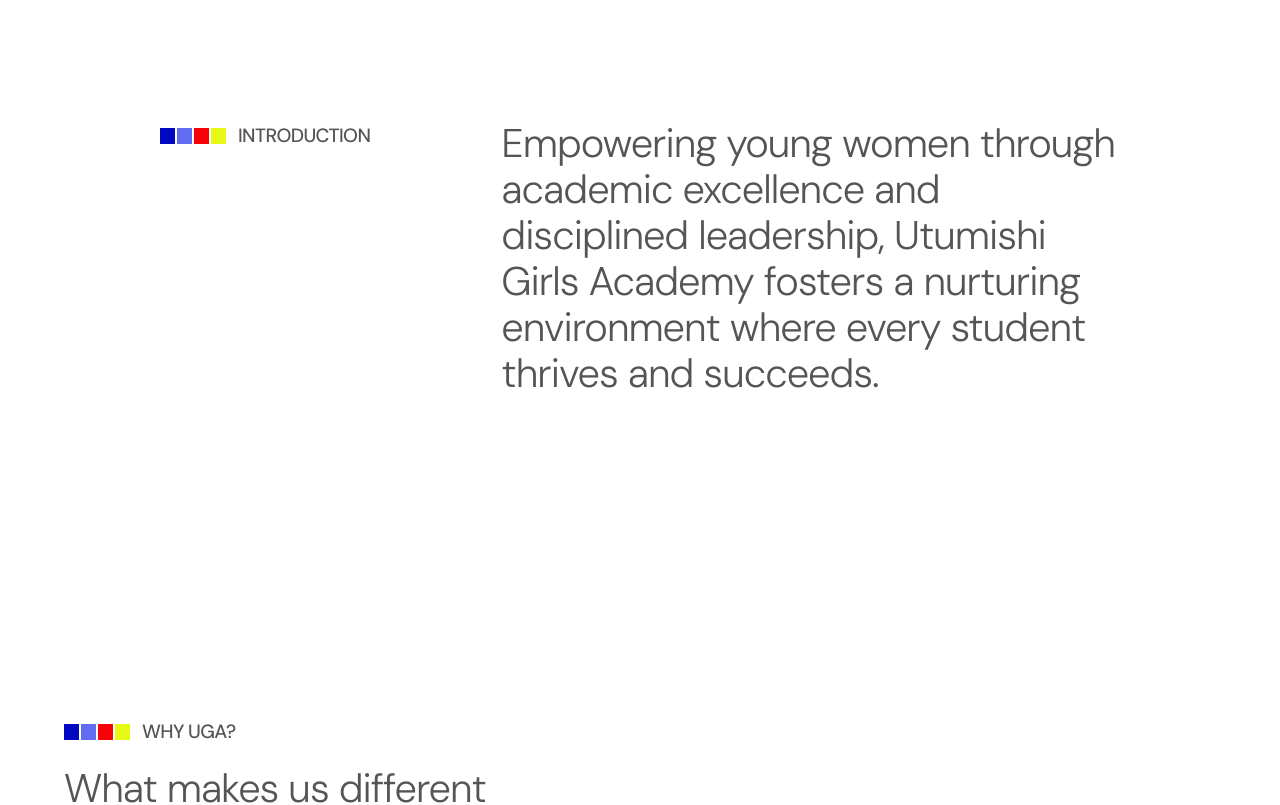
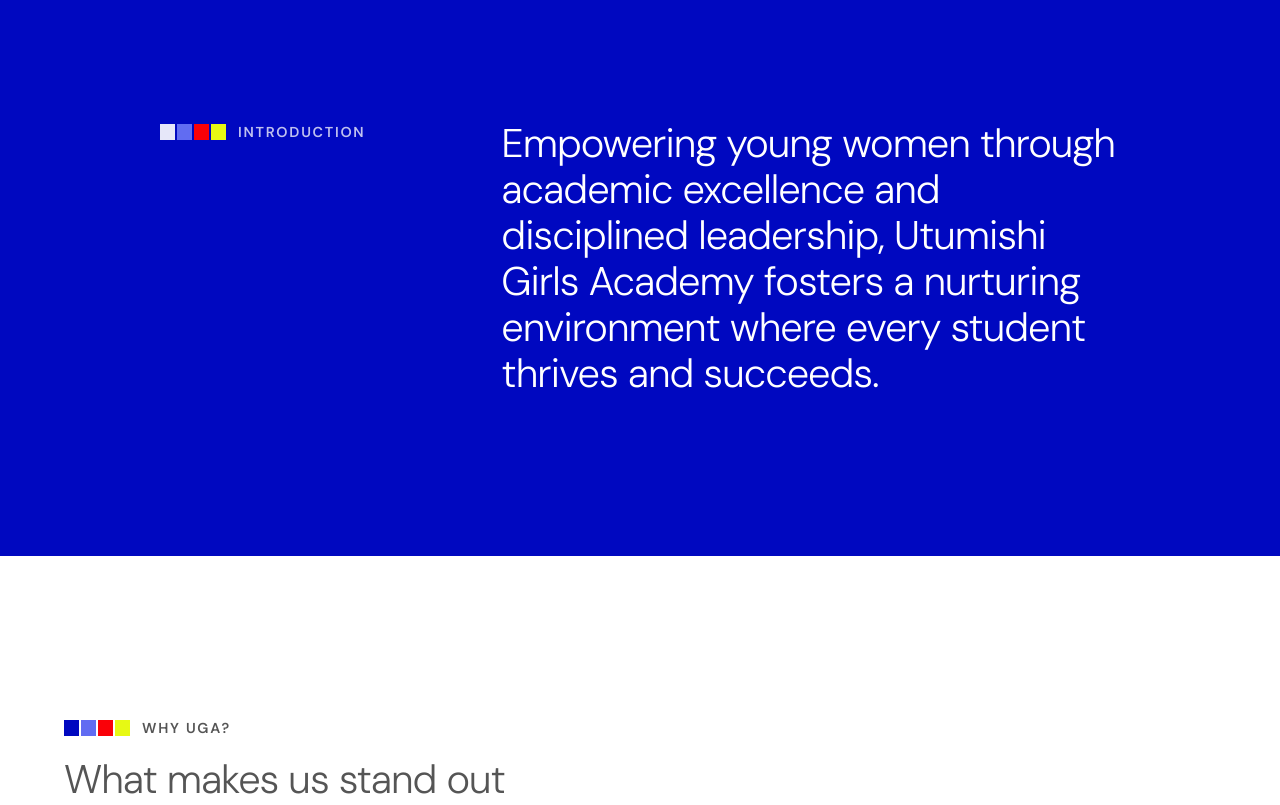
Before and after one commit to mwendwamark/UGA, a Next.js app: page / in a window 1280 px wide. Shown: the part 840-1645 px from the top of the page. Built offline with nearby package versions, Linux system fonts and the light colour scheme.

Commit message:
feat: replace HomeAbout with WhyUGA component and update HomeIntro styling

```diff
--- a/app/_home/HomeIntro/HomeIntro.jsx
+++ b/app/_home/HomeIntro/HomeIntro.jsx
@@ -4,19 +4,21 @@
 
 export default function HomeIntro() {
   return (
-    <section className={`${styles.section} small_container section`}>
+    <section className={`${styles.section}  section`}>
+      <div className={`${styles.home_section_wrapper} small_container`}>
         <div className={`${styles.home_intro_wrapper} grid`}>
           <div className={`${styles.home_intro_left}`}>
-          <Pretitle text="introduction" />
+            <Pretitle text="introduction" variant="onBlue" />{" "}
           </div>
           <div className={`${styles.home_intro_right}`}>
-          <h2 className="section_title grey">
+            <h2 className="section_title white">
               Empowering young women through academic excellence and disciplined
               leadership, Utumishi Girls Academy fosters a nurturing environment
               where every student thrives and succeeds.
             </h2>
           </div>
         </div>
+      </div>
     </section>
   );
 }
--- a/app/_home/HomeIntro/HomeIntro.module.css
+++ b/app/_home/HomeIntro/HomeIntro.module.css
@@ -1,3 +1,6 @@
+.section {
+  background-color: var(--uga-blue);
+}
 .home_intro_wrapper {
   display: grid;
   grid-template-columns: 0.6fr 1.2fr;
--- a/app/_home/HomeAbout/HomeAbout.jsx
+++ b/app/_home/WhyUGA/WhyUGA.jsx
@@ -1,10 +1,10 @@
 import React from "react";
-import styles from "./HomeAbout.module.css";
+import styles from "./WhyUGA.module.css";
 import Link from "next/link";
 import { ArrowUpRight } from "lucide-react";
 import Pretitle from "@/components/preTitle/Pretitle";
 
-const homeAboutCards = [
+const whyUGACards = [
   {
     number: "01",
     title: "Academic Excellence",
@@ -49,12 +49,12 @@
         <div className={styles.heading}>
           <Pretitle text="Why UGA?" />
           <h2 className={`section_title grey ${styles.title}`}>
-            What makes us different
+            What makes us stand out
           </h2>
         </div>
 
         <div className={styles.cards}>
-          {homeAboutCards.map((card, index) => (
+          {whyUGACards.map((card, index) => (
             <Link href={card.link} key={index} className={styles.card}>
               {/* Default state */}
               <div className={styles.cardDefault}>
--- a/app/page.tsx
+++ b/app/page.tsx
@@ -2,7 +2,7 @@
 import Footer from "@/components/footer/Footer";
 import { HomeHero } from "./_home/HomeHero/HomeHero";
 import HomeIntro from "./_home/HomeIntro/HomeIntro";
-import HomeAbout from "./_home/HomeAbout/HomeAbout";
+import HomeAbout from "./_home/WhyUGA/WhyUGA";
 
 export default function Page() {
   return (
--- a/components/preTitle/Pretitle.jsx
+++ b/components/preTitle/Pretitle.jsx
@@ -1,16 +1,16 @@
 import React from "react";
 import styles from "./Pretitle.module.css";
 
-const Pretitle = ({ text }) => {
+const Pretitle = ({ text, variant = "default" }) => {
   return (
     <div className={styles.pretitle}>
-      <div className={styles.pretitle_ribbon}>
+      <div className={`${styles.pretitle_ribbon} ${styles[variant]}`}>
         <div className={`${styles.police_block} ${styles.police_blue}`}></div>
         <div className={`${styles.police_block} ${styles.police_light_blue}`}></div>
         <div className={`${styles.police_block} ${styles.police_red}`}></div>
         <div className={`${styles.police_block} ${styles.police_yellow}`}></div>
       </div>
-      <div className={styles.text}>{text}</div>
+      <div className={`${styles.text} ${styles[variant]}`}>{text}</div>
     </div>
   );
 };
--- a/components/preTitle/Pretitle.module.css
+++ b/components/preTitle/Pretitle.module.css
@@ -12,34 +12,47 @@
 }
 
 .police_block {
-  width: 14px;
+  width: 15px;
   height: 100%;
 }
 
-.police_blue {
-  background-color: var(--uga-blue);
-  width: 15px;
+/* ── Ribbon block base colors ── */
+.police_blue       { background-color: var(--uga-blue); }
+.police_light_blue { background-color: var(--light-blue); }
+.police_red        { background-color: var(--alert-red); }
+.police_yellow     { background-color: var(--uga-yellow); }
+
+/* ── Text base ── */
+.text {
+  font-size: 0.9rem;
+  letter-spacing: 0.12em;
+  text-transform: uppercase;
+  font-weight: 600;
+  color: var(--body-grey);
 }
 
-.police_light_blue {
-  background-color: var(--light-blue);
-  width: 15px;
-}
+/* ─────────────────────────────────────────
+   VARIANTS
+   Usage: <Pretitle text="..." variant="onBlue" />
+          <Pretitle text="..." variant="onDark" />
+          <Pretitle text="..." variant="onLight" />  (default)
+───────────────────────────────────────── */
 
-.police_red {
-  background-color: var(--alert-red);
-  width: 15px;
-}
+/* On white / off-white backgrounds — default, no overrides needed */
+.default .police_blue { background-color: var(--uga-blue); }
+.default.text         { color: var(--body-grey); }
 
-.police_yellow {
-  background-color: var(--uga-yellow);
-  width: 15px;
-}
+/* On blue background — swap blue block to white, text to white */
+.onBlue .police_blue  { background-color: rgba(255, 255, 255, 0.9); }
+.onBlue.text          { color: rgba(255, 255, 255, 0.75); }
 
-.text {
-  font-size: 1.2rem;
-  letter-spacing: -0.6px;
-  text-transform: uppercase;
-  font-weight: 500;
-  color: var(--body-grey);
-}
+/* On dark/black background — swap blue block to white, text to white */
+.onDark .police_blue  { background-color: rgba(255, 255, 255, 0.9); }
+.onDark.text          { color: rgba(255, 255, 255, 0.65); }
+
+/* On image/hero — all blocks white-tinted for legibility */
+.onImage .police_blue       { background-color: rgba(255, 255, 255, 0.9); }
+.onImage .police_light_blue { background-color: rgba(255, 255, 255, 0.6); }
+.onImage .police_red        { background-color: var(--alert-red); }
+.onImage .police_yellow     { background-color: var(--uga-yellow); }
+.onImage.text               { color: rgba(255, 255, 255, 0.7); }
```
Also changed, not shown: home/Home.jsx (deleted, +0 -9 lines), app/_home/WhyUGA/WhyUGA.module.css (renamed from app/_home/HomeAbout/HomeAbout.module.css). Lines whose indentation alone changed are shown as unchanged.
